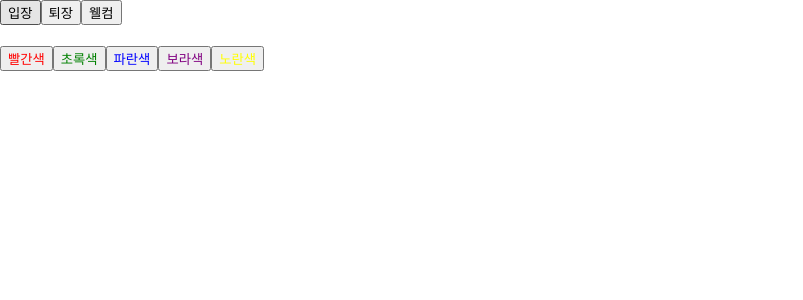
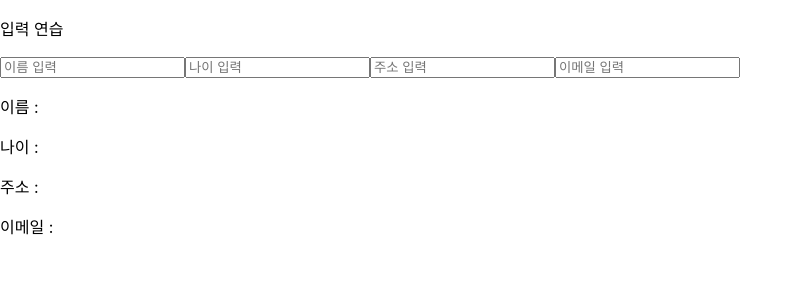
Before and after one commit to aranparrk/AI-Agent, a React (Create React App) app in the folder frontend/react/human-sample-react/: page / in a window 1280 px wide. Shown: the top 300 px of the page, without its empty margins (0-803 px from the left). Built offline with nearby package versions, Linux system fonts and the light colour scheme.

Commit message:
✨ add: React Input 구현하기

```diff
--- a/frontend/react/human-sample-react/src/App.js
+++ b/frontend/react/human-sample-react/src/App.js
@@ -3,6 +3,7 @@ import "./App.css";
 import Article from "./Article";
 import { useState, useEffect } from "react";
 import Say from "./Say";
+import InputEvent from "./InputEvent";
 
 // const data = [
 //   {
@@ -131,7 +132,7 @@ function App() {
 
   return (
     <>
-      <Say></Say>
+      <InputEvent></InputEvent>
     </>
   );
 }
--- /dev/null
+++ b/frontend/react/human-sample-react/src/InputEvent.js
@@ -0,0 +1,51 @@
+// 이름
+// 비밀번호
+// 나이
+// 주소
+// 이메일을 입력 받기
+// 전부 입력 완료 되었을 때 확인 버튼을 누르면 입력 받은 결과를 출력하기
+
+import { useState } from "react";
+
+const InputEvent = () => {
+  const [name, setName] = useState("");
+  const [age, setAge] = useState("");
+  const [addr, setAddr] = useState("");
+  const [email, setEmail] = useState("");
+
+  return (
+    <>
+      <p>입력 연습</p>
+      <input
+        type="text"
+        placeholder="이름 입력"
+        onChange={(e) => setName(e.target.value)}
+        value={name}
+      />
+      <input
+        type="text"
+        placeholder="나이 입력"
+        onChange={(e) => setAge(e.target.value)}
+        value={age}
+      />
+      <input
+        type="text"
+        placeholder="주소 입력"
+        onChange={(e) => setAddr(e.target.value)}
+        value={addr}
+      />
+      <input
+        type="email"
+        placeholder="이메일 입력"
+        onChange={(e) => setEmail(e.target.value)}
+        value={email}
+      />
+      <p>이름 : {name}</p>
+      <p>나이 : {age}</p>
+      <p>주소 : {addr}</p>
+      <p>이메일 : {email}</p>
+    </>
+  );
+};
+
+export default InputEvent;
--- a/frontend/react/human-sample-react/src/Say.js
+++ b/frontend/react/human-sample-react/src/Say.js
@@ -3,16 +3,27 @@ import { useState } from "react";
 const Say = () => {
   const [message, setMessage] = useState(""); // 상태관리
   const [color, setColor] = useState("black");
-  const name = "장원영";
+  const [name, setName] = useState("");
 
   // purple, yellow 버튼 추가하기
   // 웰컴, 환영합니다. {}님
 
   return (
     <>
-      <button onClick={() => setMessage("안녕하세요!!")}>입장</button>
-      <button onClick={() => setMessage("안녕히 가세요~~~~")}>퇴장</button>
+      <input
+        type="text"
+        placeholder="이름 입력"
+        onChange={(e) => setName(e.target.value)}
+        value={name}
+      />
+      <br />
+      <button onClick={() => setMessage(`안녕하세요!! ${name}님`)}>입장</button>
+      <button onClick={() => setMessage(`안녕히 가세요 ${name}님`)}>
+        퇴장
+      </button>
       <button onClick={() => setMessage(`환영합니다. ${name}님`)}>웰컴</button>
+      <button onClick={() => setMessage()}>지우기</button>
+
       <h1 style={{ color }}>{message}</h1>
       <button style={{ color: "red" }} onClick={() => setColor("red")}>
         빨간색
```
